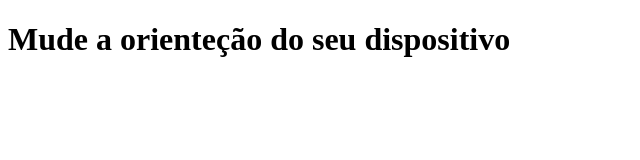
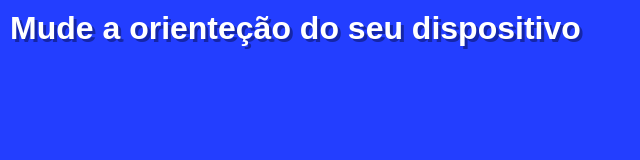
Before and after one commit to Ana-bit-max/exercicio, a plain HTML site: page ex26/imagens/mq002/index.html in a window 1280 px wide. Shown: the whole page, without its empty margins (0-640 px from the left). Drawn offline with Linux system fonts and the light colour scheme.

Commit message:
atualizando

```diff
--- /dev/null
+++ b/ex26/imagens/mq002/estilos/paisagem.css
@@ -0,0 +1,9 @@
+@charset "UTF-8";
+
+
+/*configurações paisagem - modo landscape*/
+
+ body{
+    background-image: url(../imagens/cev-landscape.jpg);
+    background-position: left bottom;
+ }
--- a/ex26/imagens/mq002/estilos/retrato.css
+++ b/ex26/imagens/mq002/estilos/retrato.css
@@ -1,2 +1,7 @@
 @charset "UTF-8";
-/* Aparelho em pé - modo landscape*/
+/* Aparelho em pé - modo portrait*/
+
+body{
+    background-image: url(../imagens/cev-portrait.jpg);
+    background-position: center bottom;
+}
--- a/ex26/imagens/mq002/estilos/style.css
+++ b/ex26/imagens/mq002/estilos/style.css
@@ -1 +1,19 @@
 @charset "UTF-8";
+/* configurações gerais*/
+*{
+    margin: 0px;
+    padding: 0px;
+    font-family: Arial, Helvetica, sans-serif;
+}
+html,body{
+    width: 100vw;
+    height: 100vh;
+    background-color: #233eff;
+    background-size: contain;
+    background-repeat: no-repeat;
+}
+h1{
+    color: white;
+    text-shadow: 3px 3px 0px #1526a7;
+    padding: 10px;
+}
--- a/ex26/imagens/mq002/index.html
+++ b/ex26/imagens/mq002/index.html
@@ -6,7 +6,7 @@
     <title> Media Query </title>
     <link rel="stylesheet" href="estilos/style.css" media="all">
     <link rel="stylesheet" href="estilos/retrato.css" media="screen and (orietatition:portrait)">
-    <link rel="stylesheet" href="estilos/paisagem" media="screen and(orietatition: landscape)">
+    <link rel="stylesheet" href="estilos/paisagem.css" media="screen and(orietatition: landscape)">
 </head>
 <body>
     <h1>Mude a orienteção do seu dispositivo<h1>
```
Also changed, not shown: ex26/imagens/mq002/imagens/cev-landscape.jpg (added), ex26/imagens/mq002/imagens/cev-portrait.jpg (added), 1 other file.
